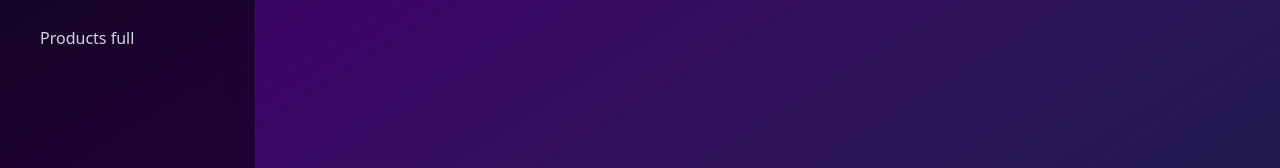
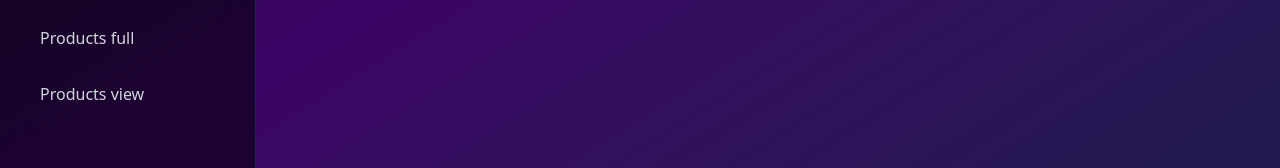
Before and after one commit to phxbinh/NextDemo, a Next.js app: page / in a window 1280 px wide. Shown: the part 570-738 px from the top of the page. Built offline with nearby package versions, Linux system fonts and the light colour scheme.

Commit message:
Update links.ts

```diff
--- a/src/components/links.ts
+++ b/src/components/links.ts
@@ -13,4 +13,5 @@ export const sidebarLinks = [
 
      { name: 'Cre.attributes', href: '/admin/attributes', showInSidebar: true },
      { name: 'Products full', href: '/admin/products-full', showInSidebar: true },
+    { name: 'Products view', href: '/admin/products-view', showInSidebar: true },
   ];
```
